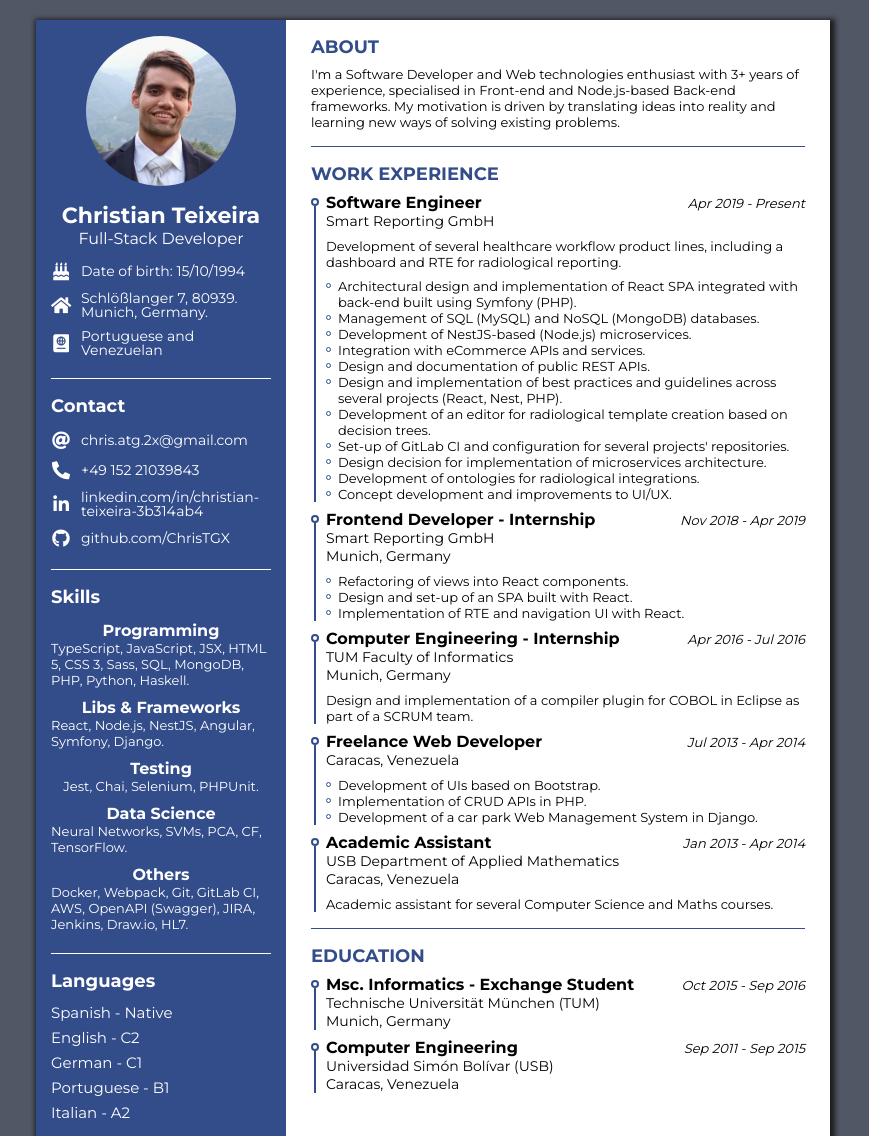
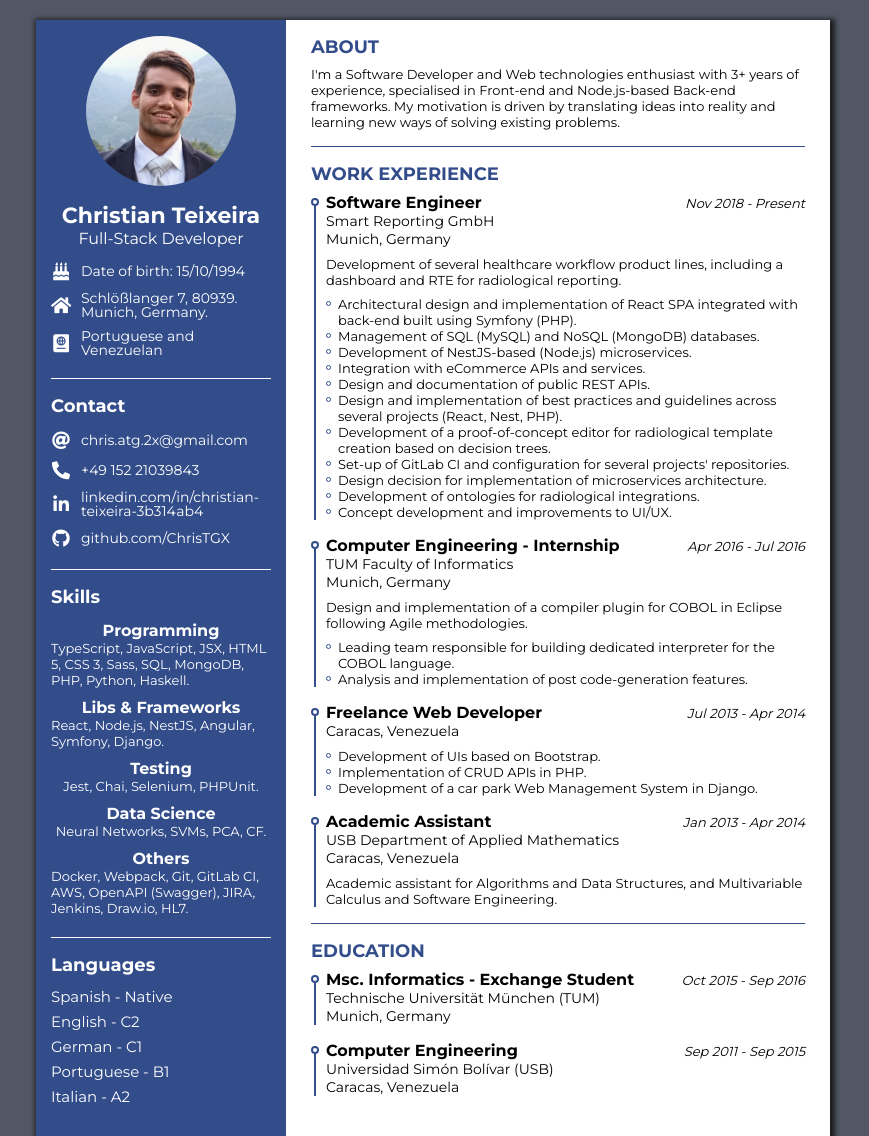
Before and after one commit to ChrisTGX/cv-site, a website: page index.html in a window 1280 px wide. Shown: the top 1136 px of the page, without its empty margins (207-1076 px from the left). Drawn offline with Linux system fonts and the light colour scheme.

Commit message:
Fix print margins

```diff
--- a/index.html
+++ b/index.html
@@ -88,7 +88,7 @@
                     </li>
                     <li>
                         <h2>Data Science</h2>
-                        <p>Neural Networks, SVMs, PCA, CF, TensorFlow.</p>
+                        <p>Neural Networks, SVMs, PCA, CF.</p>
                     </li>
                     <li>
                         <h2>Others</h2>
@@ -123,7 +123,8 @@
                         <div class="listing-header">
                             <h2 class="listing-description">Software Engineer</h2>
                             <h3 class="institution">Smart Reporting GmbH</h3>
-                            <span class="date">Apr 2019 - Present</span>
+                            <h3 class="place">Munich, Germany</h3>
+                            <span class="date">Nov 2018 - Present</span>
                             <p class="listing-summary">
                                 Development of several healthcare workflow product lines, including a dashboard and RTE
                                 for radiological reporting.
@@ -137,7 +138,8 @@
                                 <li>Design and documentation of public REST APIs.</li>
                                 <li>Design and implementation of best practices and guidelines across several projects
                                     (React, Nest, PHP).</li>
-                                <li>Development of an editor for radiological template creation based on decision trees.
+                                <li>Development of a proof-of-concept editor for radiological template creation based on
+                                    decision trees.
                                 </li>
                                 <li>Set-up of GitLab CI and configuration for several projects' repositories.</li>
                                 <li>Design decision for implementation of microservices architecture.</li>
@@ -148,27 +150,19 @@
                     </li>
                     <li>
                         <div class="listing-header">
-                            <h2 class="listing-description">Frontend Developer - Internship</h2>
-                            <h3 class="institution">Smart Reporting GmbH</h3>
-                            <h3 class="place">Munich, Germany</h3>
-                            <span class="date">Nov 2018 - Apr 2019</span>
-                            <ul class="list-tasks">
-                                <li>Refactoring of views into React components.</li>
-                                <li>Design and set-up of an SPA built with React.</li>
-                                <li>Implementation of RTE and navigation UI with React.</li>
-                            </ul>
-                        </div>
-                    </li>
-                    <li>
-                        <div class="listing-header">
                             <h2 class="listing-description">Computer Engineering - Internship</h2>
                             <h3 class="institution">TUM Faculty of Informatics</h3>
                             <h3 class="place">Munich, Germany</h3>
                             <span class="date">Apr 2016 - Jul 2016</span>
                             <p class="listing-summary">
-                                Design and implementation of a compiler plugin for COBOL in Eclipse as part of a SCRUM
-                                team.
+                                Design and implementation of a compiler plugin for COBOL in Eclipse following Agile
+                                methodologies.
                             </p>
+                            <ul class="list-tasks">
+                                <li>Leading team responsible for building dedicated interpreter for the COBOL language.
+                                </li>
+                                <li>Analysis and implementation of post code-generation features.</li>
+                            </ul>
                         </div>
                     </li>
                     <li>
@@ -190,7 +184,8 @@
                             <h3 class="place">Caracas, Venezuela</h3>
                             <span class="date">Jan 2013 - Apr 2014</span>
                             <p class="listing-summary">
-                                Academic assistant for several Computer Science and Maths courses.
+                                Academic assistant for Algorithms and Data Structures, and Multivariable
+                                Calculus and Software Engineering.
                             </p>
                         </div>
                     </li>
--- a/styles.css
+++ b/styles.css
@@ -70,6 +70,14 @@ p {
   @page {
     width: 210mm;
     height: 297mm;
+  }
+
+  ul {
+    margin-block-end: 0;
+  }
+
+  p {
+    margin-block-end: 0;
   }
 
   .document-container {
@@ -210,7 +218,7 @@ main section.divider::after {
 .list-container > li {
   position: relative;
   padding-left: 15px;
-  margin-top: 0.5rem;
+  margin-top: 1rem;
 }
 
 .list-container > li:first-child {
```
